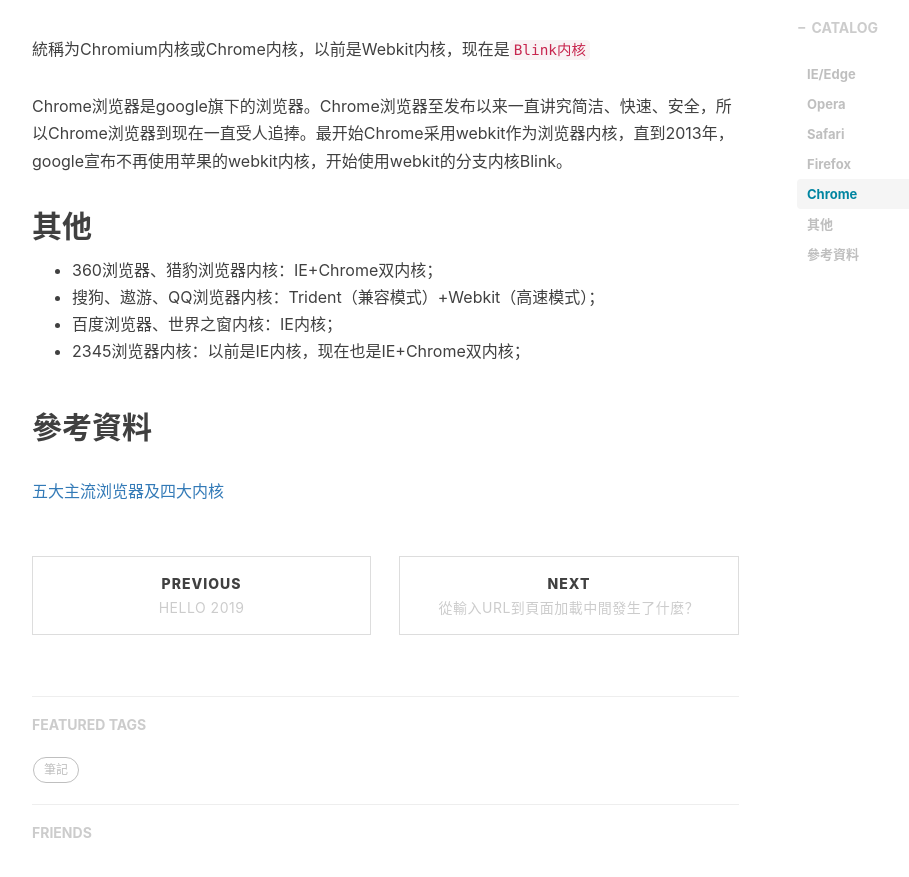
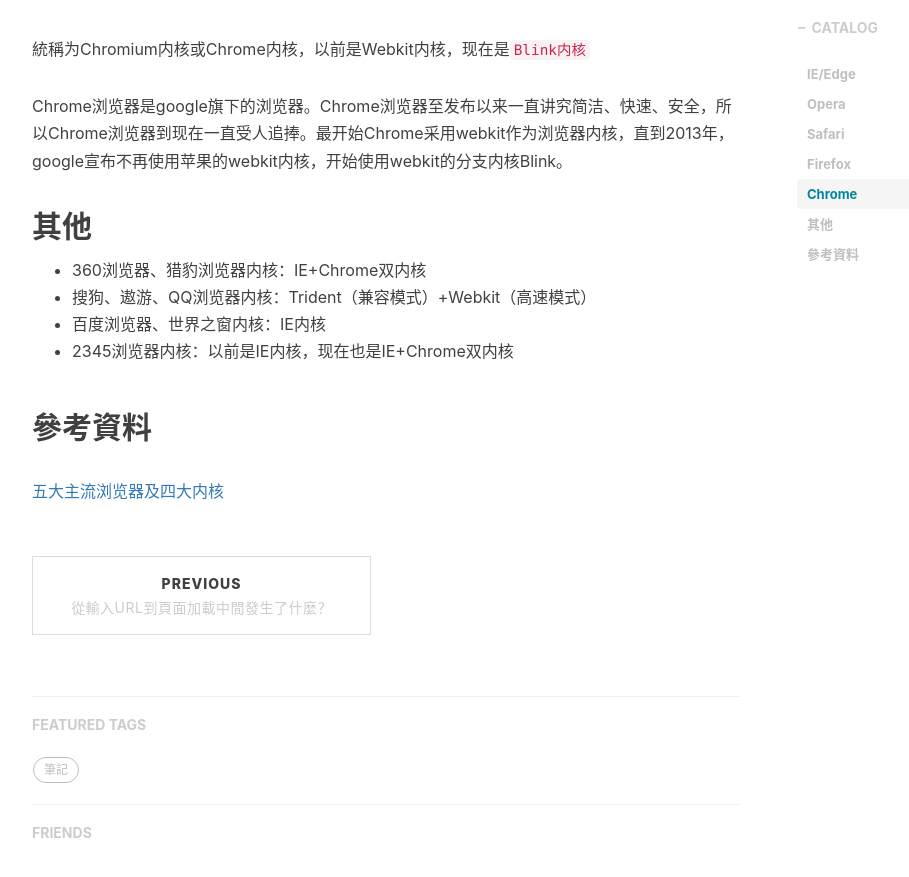
Before and after one commit to elinyuhanwu/elinyuhanwu.github.io, a Jekyll site: the page built from _posts/2019-01-08-browsers.md, in a window 1280 px wide and 900 px high, scrolled down 2631 px. Shown: the top 877 px of the window, without its empty margins (233-1142 px from the left). Built offline with Jekyll 4.4.1, drawn with Linux system fonts in a browser that asks for light colours; nearby versions of some CDN libraries; comment, search, counter and statistics services are not loaded; some of the changed text lies outside the part shown.

Commit message:
post revised

```diff
--- a/_posts/2019-01-08-browsers.md
+++ b/_posts/2019-01-08-browsers.md
@@ -63,10 +63,10 @@
 Chrome浏览器是google旗下的浏览器。Chrome浏览器至发布以来一直讲究简洁、快速、安全，所以Chrome浏览器到现在一直受人追捧。最开始Chrome采用webkit作为浏览器内核，直到2013年，google宣布不再使用苹果的webkit内核，开始使用webkit的分支内核Blink。
 
 ## 其他
-* 360浏览器、猎豹浏览器内核：IE+Chrome双内核；
-* 搜狗、遨游、QQ浏览器内核：Trident（兼容模式）+Webkit（高速模式）；
-* 百度浏览器、世界之窗内核：IE内核；
-* 2345浏览器内核：以前是IE内核，现在也是IE+Chrome双内核；
+* 360浏览器、猎豹浏览器内核：IE+Chrome双内核
+* 搜狗、遨游、QQ浏览器内核：Trident（兼容模式）+Webkit（高速模式）
+* 百度浏览器、世界之窗内核：IE内核
+* 2345浏览器内核：以前是IE内核，现在也是IE+Chrome双内核
 
 
 
```
Also changed, not shown: other parts of _posts/2019-01-08-browsers.md (+1 -1 lines).
